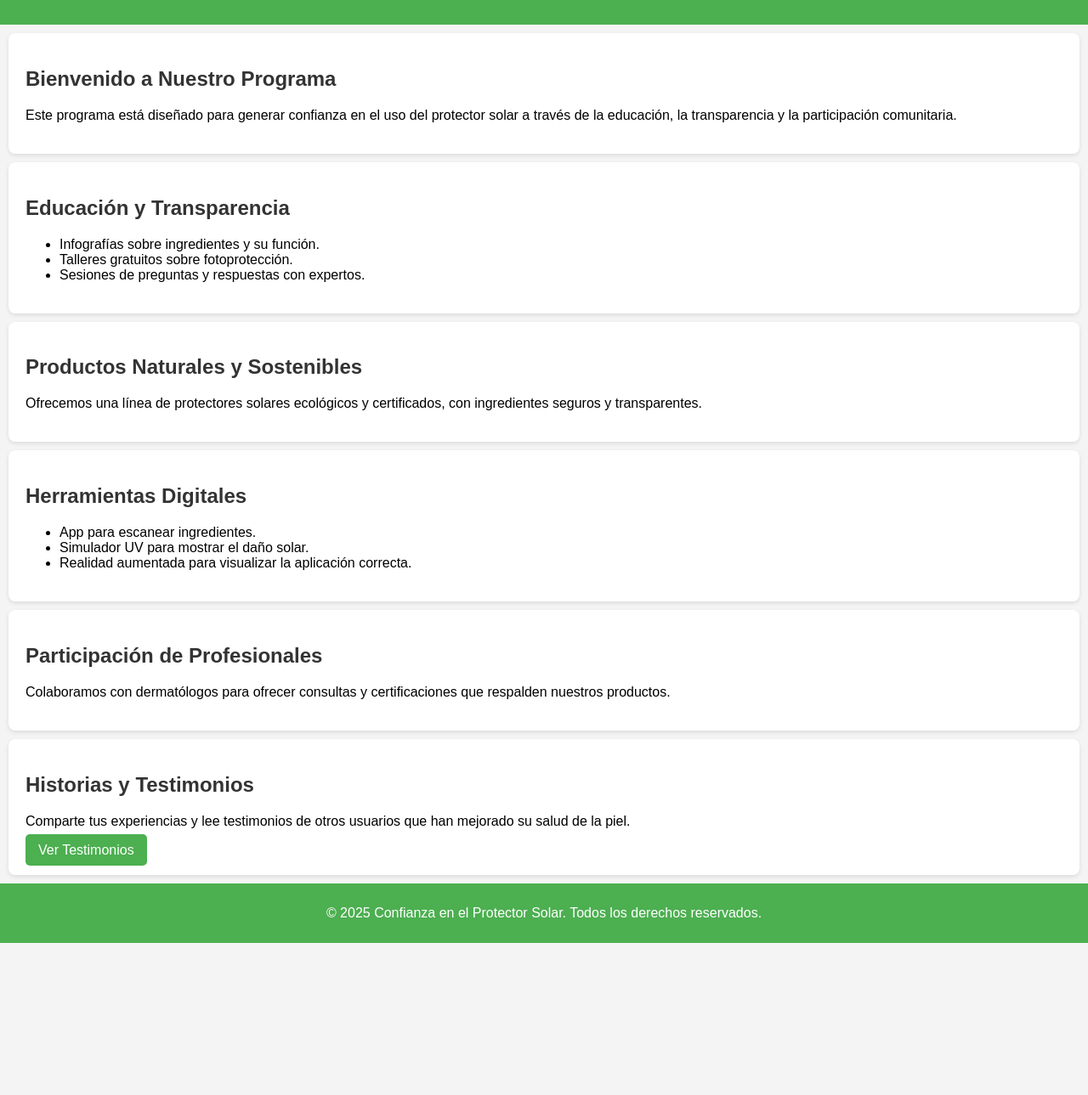
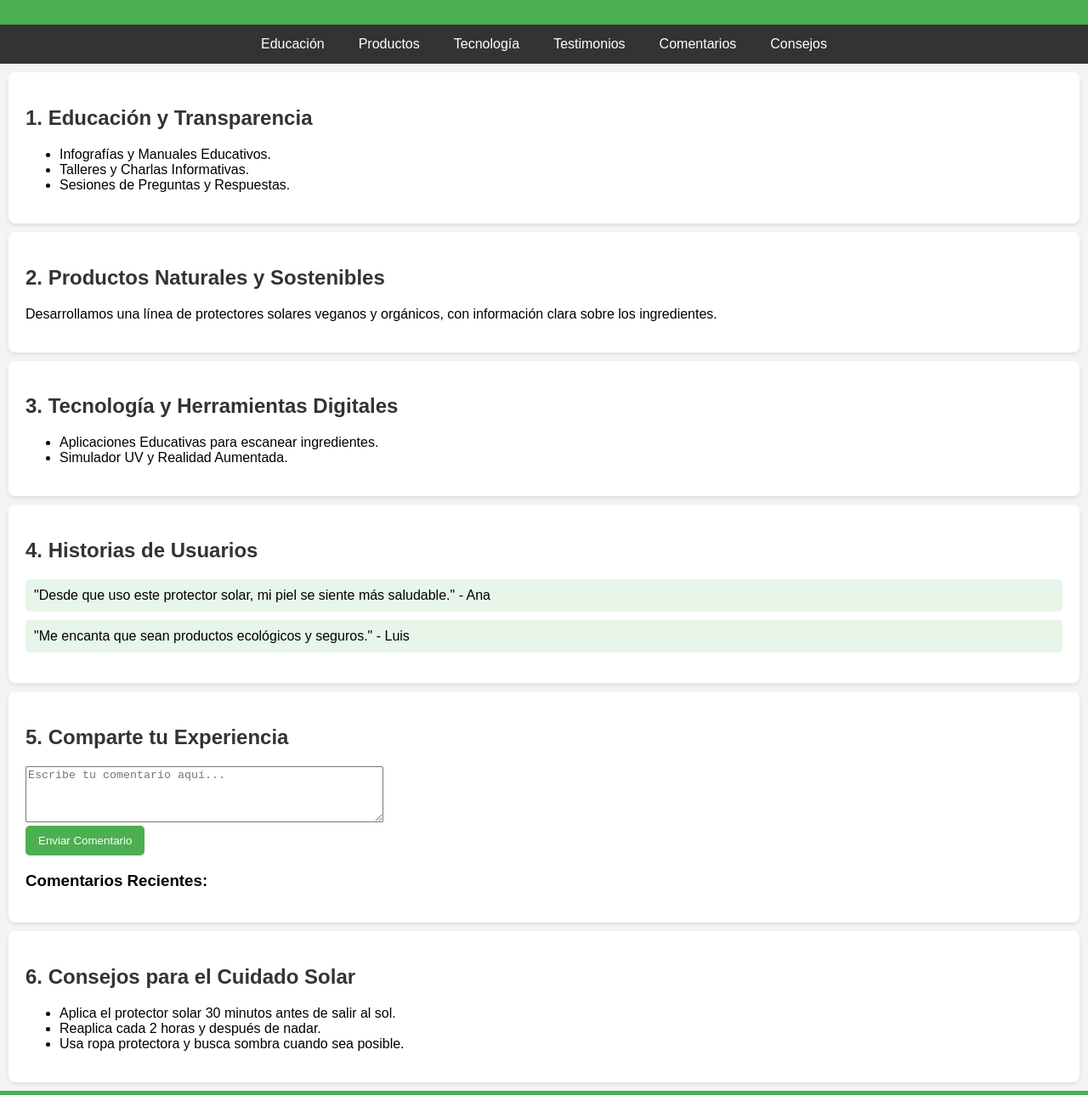
Before and after one commit to abiagil112/prototipo-protector-solar, a plain HTML site: page index.html in a window 1280 px wide. Shown: the part 71-1360 px from the top of the page at 85% size. Before the commit the page ends 1181 px from the top, so only its background shows below. Drawn offline with Linux system fonts and the light colour scheme.

Commit message:
Update index.html

```diff
--- a/index.html
+++ b/index.html
@@ -16,6 +16,20 @@
             color: white;
             padding: 10px 0;
             text-align: center;
+        }
+        nav {
+            display: flex;
+            justify-content: center;
+            background-color: #333;
+        }
+        nav a {
+            color: white;
+            padding: 14px 20px;
+            text-decoration: none;
+            text-align: center;
+        }
+        nav a:hover {
+            background-color: #575757;
         }
         section {
             padding: 20px;
@@ -48,47 +62,85 @@
             bottom: 0;
             width: 100%;
         }
+        .testimonios {
+            list-style-type: none;
+            padding: 0;
+        }
+        .testimonio {
+            margin: 10px 0;
+            padding: 10px;
+            background-color: #e8f5e9;
+            border-radius: 5px;
+        }
     </style>
 </head>
 <body>
     <header>
         <h1>Confianza en el Uso del Protector Solar</h1>
     </header>
-    <section>
-        <h2>Bienvenido a Nuestro Programa</h2>
-        <p>Este programa está diseñado para generar confianza en el uso del protector solar a través de la educación, la transparencia y la participación comunitaria.</p>
-    </section>
-    <section>
-        <h2>Educación y Transparencia</h2>
+    <nav>
+        <a href="#educacion">Educación</a>
+        <a href="#productos">Productos</a>
+        <a href="#tecnologia">Tecnología</a>
+        <a href="#testimonios">Testimonios</a>
+        <a href="#comentarios">Comentarios</a>
+        <a href="#consejos">Consejos</a>
+    </nav>
+    <section id="educacion">
+        <h2>1. Educación y Transparencia</h2>
         <ul>
-            <li>Infografías sobre ingredientes y su función.</li>
-            <li>Talleres gratuitos sobre fotoprotección.</li>
-            <li>Sesiones de preguntas y respuestas con expertos.</li>
+            <li>Infografías y Manuales Educativos.</li>
+            <li>Talleres y Charlas Informativas.</li>
+            <li>Sesiones de Preguntas y Respuestas.</li>
         </ul>
     </section>
-    <section>
-        <h2>Productos Naturales y Sostenibles</h2>
-        <p>Ofrecemos una línea de protectores solares ecológicos y certificados, con ingredientes seguros y transparentes.</p>
+    <section id="productos">
+        <h2>2. Productos Naturales y Sostenibles</h2>
+        <p>Desarrollamos una línea de protectores solares veganos y orgánicos, con información clara sobre los ingredientes.</p>
     </section>
-    <section>
-        <h2>Herramientas Digitales</h2>
+    <section id="tecnologia">
+        <h2>3. Tecnología y Herramientas Digitales</h2>
         <ul>
-            <li>App para escanear ingredientes.</li>
-            <li>Simulador UV para mostrar el daño solar.</li>
-            <li>Realidad aumentada para visualizar la aplicación correcta.</li>
+            <li>Aplicaciones Educativas para escanear ingredientes.</li>
+            <li>Simulador UV y Realidad Aumentada.</li>
         </ul>
     </section>
-    <section>
-        <h2>Participación de Profesionales</h2>
-        <p>Colaboramos con dermatólogos para ofrecer consultas y certificaciones que respalden nuestros productos.</p>
+    <section id="testimonios">
+        <h2>4. Historias de Usuarios</h2>
+        <ul class="testimonios">
+            <li class="testimonio">"Desde que uso este protector solar, mi piel se siente más saludable." - Ana</li>
+            <li class="testimonio">"Me encanta que sean productos ecológicos y seguros." - Luis</li>
+        </ul>
     </section>
-    <section>
-        <h2>Historias y Testimonios</h2>
-        <p>Comparte tus experiencias y lee testimonios de otros usuarios que han mejorado su salud de la piel.</p>
-        <a href="#testimonios" class="button">Ver Testimonios</a>
+    <section id="comentarios">
+        <h2>5. Comparte tu Experiencia</h2>
+        <form id="comentarioForm">
+            <textarea id="comentario" rows="4" cols="50" placeholder="Escribe tu comentario aquí..."></textarea><br>
+            <button type="button" class="button" onclick="agregarComentario()">Enviar Comentario</button>
+        </form>
+        <h3>Comentarios Recientes:</h3>
+        <ul id="listaComentarios"></ul>
+    </section>
+    <section id="consejos">
+        <h2>6. Consejos para el Cuidado Solar</h2>
+        <ul>
+            <li>Aplica el protector solar 30 minutos antes de salir al sol.</li>
+            <li>Reaplica cada 2 horas y después de nadar.</li>
+            <li>Usa ropa protectora y busca sombra cuando sea posible.</li>
+        </ul>
     </section>
     <footer>
         <p>&copy; 2025 Confianza en el Protector Solar. Todos los derechos reservados.</p>
     </footer>
+    <script>
+        function agregarComentario() {
+            const comentarioInput = document.getElementById('comentario');
+            const listaComentarios = document.getElementById('listaComentarios');
+            const nuevoComentario = document.createElement('li');
+            nuevoComentario.textContent = comentarioInput.value;
+            listaComentarios.appendChild(nuevoComentario);
+            comentarioInput.value = ''; // Limpiar el campo de texto
+        }
+    </script>
 </body>
 </html>
```
